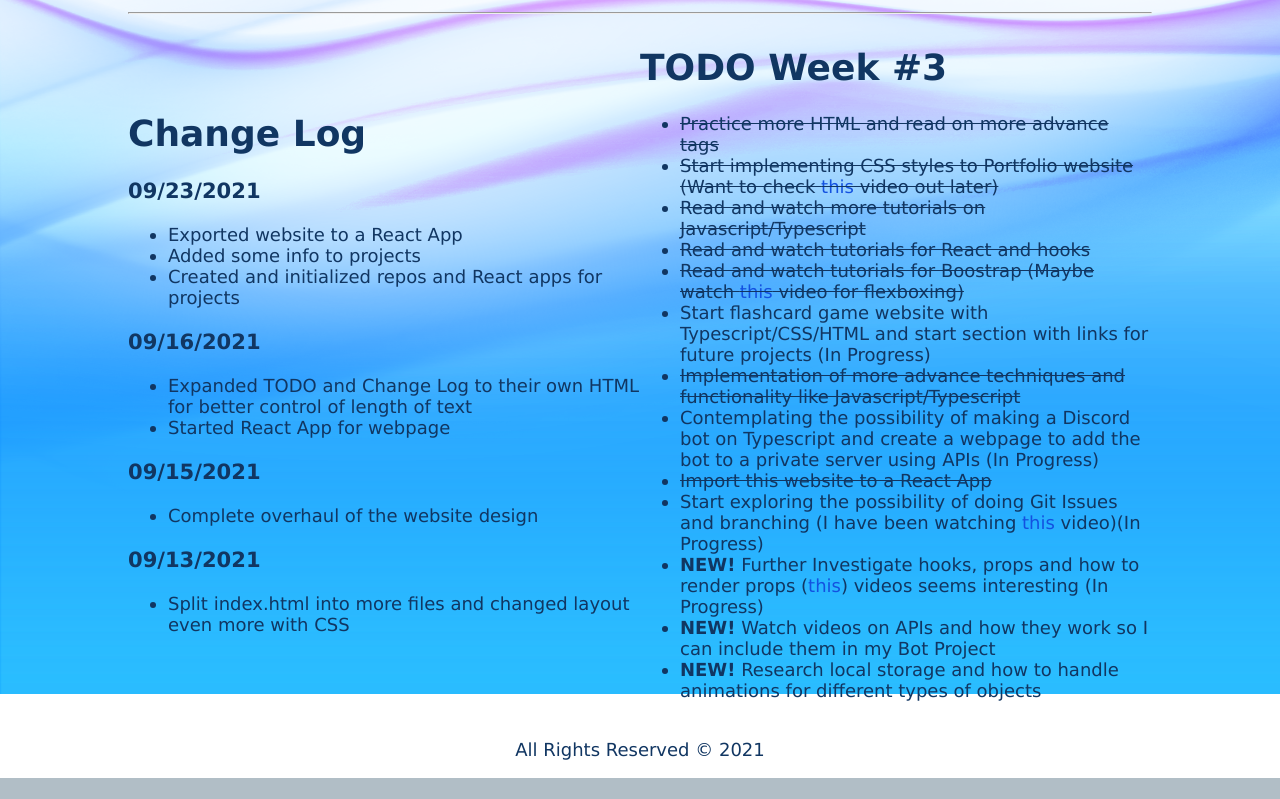
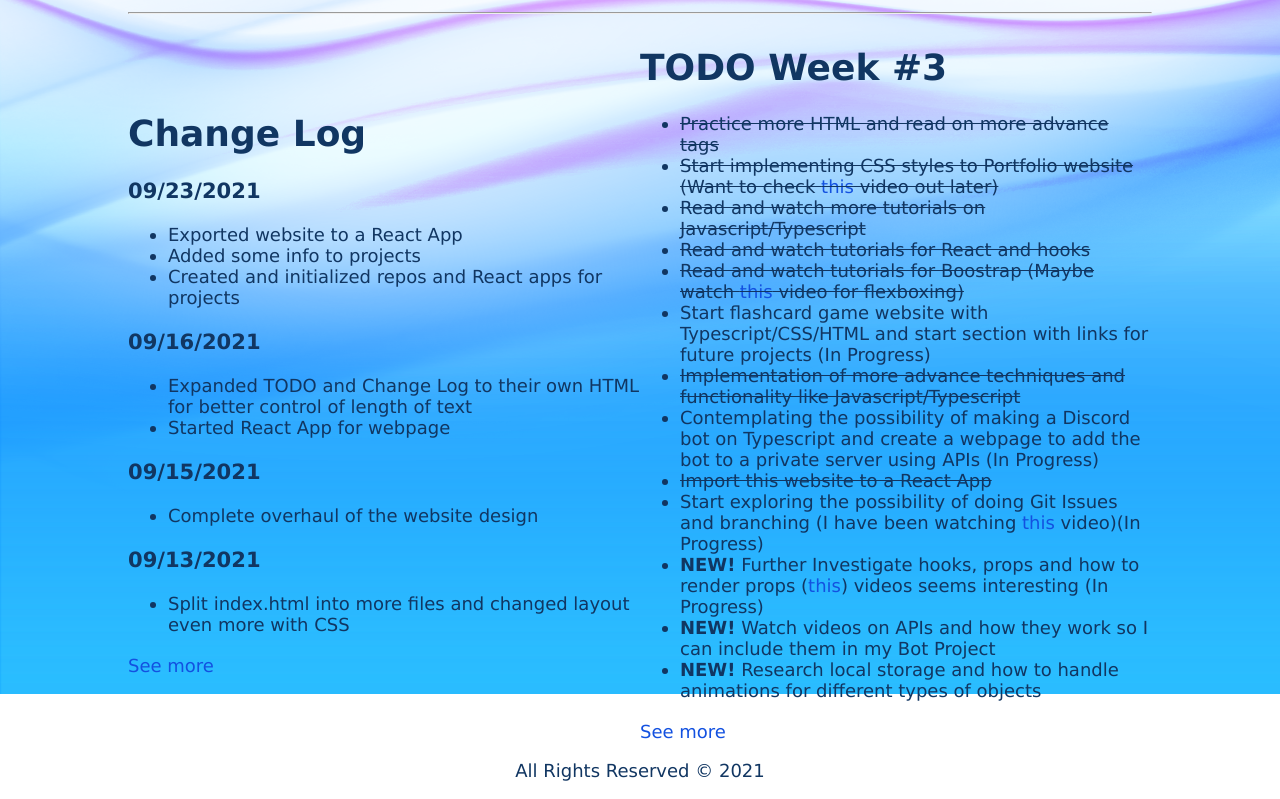
Before and after one commit to Zebxcore/portfolio, a React (Create React App) app: page /home in a window 1280 px wide. Shown: the part 906-1705 px from the top of the page. Before the commit the page ends 1684 px from the top, so only its background shows below. Built offline with nearby package versions, Linux system fonts and the light colour scheme.

Commit message:
Added 'See more' Buttons

```diff
--- a/src/components/home-bottom.tsx
+++ b/src/components/home-bottom.tsx
@@ -1,5 +1,5 @@
 import React from "react";
-
+import Button from 'react-bootstrap/Button';
 
 function homeBottom(){
     return(
@@ -44,7 +44,7 @@ function homeBottom(){
                         <li> Split index.html into more files and changed layout even more with CSS</li>
                     </ul>
 
-                {/* Add button here to go to extended Log */}
+                    <Button href="/log">See more</Button>
 
                 </div>
 
@@ -67,10 +67,10 @@ function homeBottom(){
                         <li> <strong>NEW!</strong> Watch videos on APIs and how they work so I can include them in my Bot Project</li>
                         <li> <strong>NEW!</strong> Research local storage and how to handle animations for different types of objects</li>
                     </ul>
+
+                    <Button href="/toDo">See more</Button>
+
                 </div>
-
-                {/* Add button here to go to extended TODO */}
-
             </div>
         </div>
     )
```
